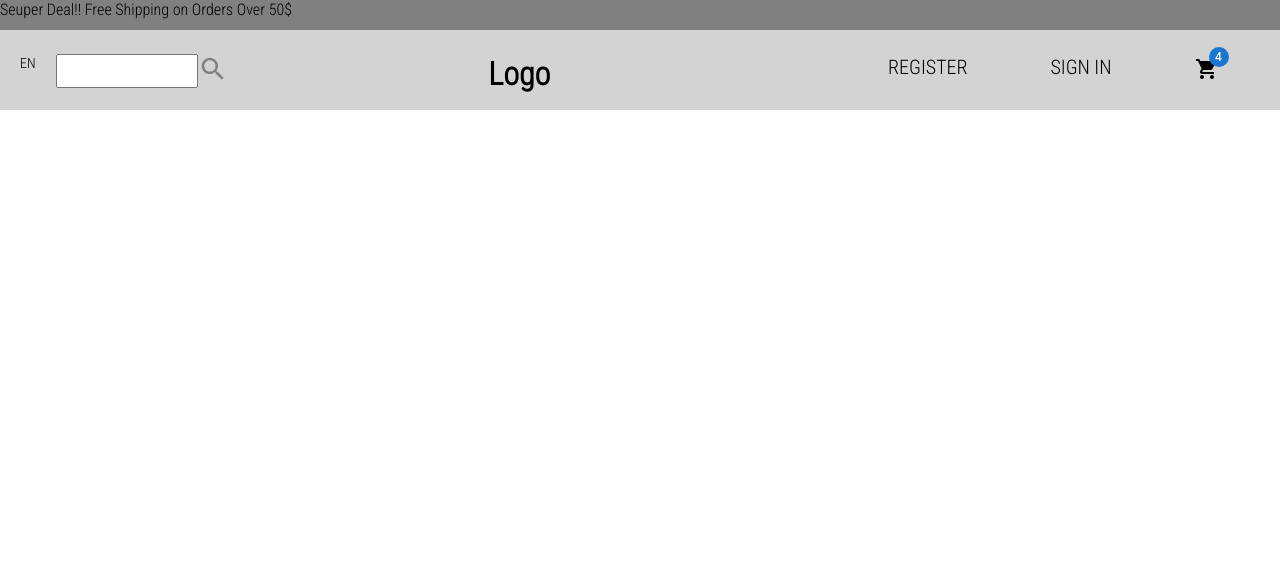
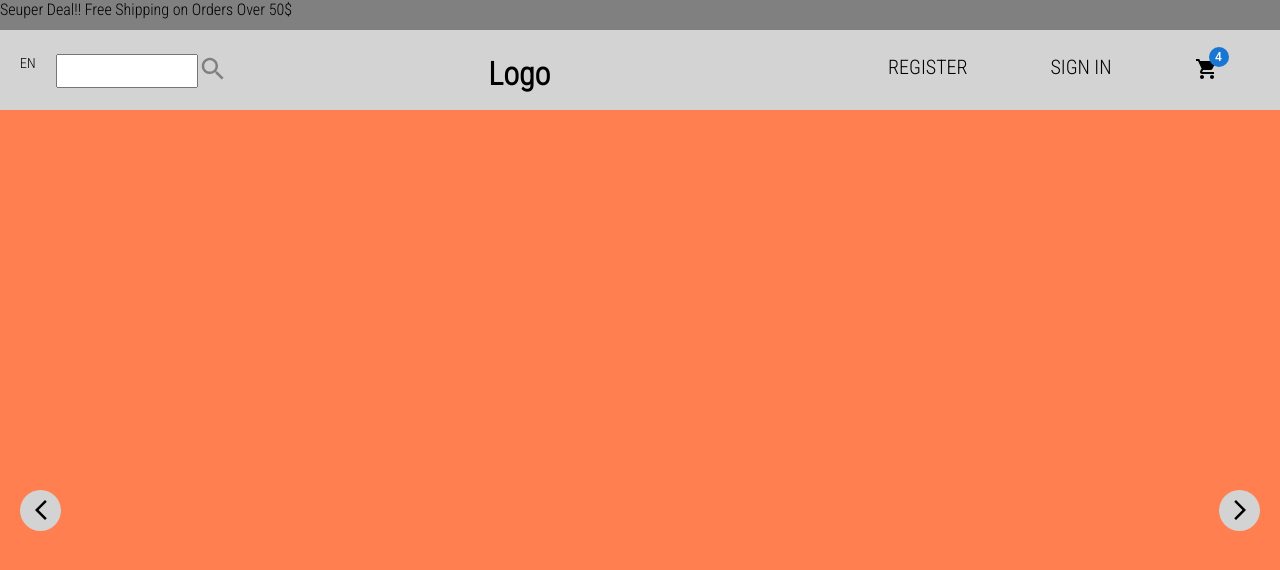
Before and after one commit to dzennank/Ecommerce-React, a React (Create React App) app: page / in a window 1280 px wide. Shown: the top 570 px of the page. Built offline with nearby package versions, Linux system fonts and the light colour scheme.

Commit message:
add Slider component

```diff
--- a/src/components/Announcement.jsx
+++ b/src/components/Announcement.jsx
@@ -1,12 +1,14 @@
 import styled from 'styled-components'
 import React from 'react'
 
+const Container = styled.div`
+height: 30px;
+background-color: gray;
+`
+
 const Announcement = () => {
 
-    const Container = styled.div`
-    height: 30px;
-    background-color: gray;
-    `
+
 
   return (
     <Container>
--- /dev/null
+++ b/src/components/Slider.jsx
@@ -0,0 +1,47 @@
+import React from 'react'
+import styled from 'styled-components';
+import ArrowBackIosNewIcon from '@mui/icons-material/ArrowBackIosNew';
+import ArrowForwardIosIcon from '@mui/icons-material/ArrowForwardIos';
+const Container = styled.div`
+display: flex;
+width: 100%;
+height: 100vh;
+background-color: coral;
+position: relative;
+`
+const Arrow = styled.div`
+   width: 25px;
+   height: 25px;
+    padding: 8px;
+    background-color: lightgrey;
+    border-radius: 50%;
+    display: flex;
+    allign-items: center;
+    justify-content: center;
+    position: absolute;
+    top: 0;
+    bottom: 0;
+    left: ${props => props.direction === "left" && "20px"};
+    right: ${props => props.direction === "right" && "20px"};
+    margin: auto;
+
+
+`
+
+
+const Slider = () => {
+  return (
+    <Container>
+        <Arrow direction = "left">
+            <ArrowBackIosNewIcon></ArrowBackIosNewIcon>
+
+        </Arrow>
+
+        <Arrow direction = "right">
+            <ArrowForwardIosIcon></ArrowForwardIosIcon>
+        </Arrow>
+    </Container>
+  )
+}
+
+export default Slider
--- a/src/pages/Home.jsx
+++ b/src/pages/Home.jsx
@@ -1,12 +1,14 @@
 import React from 'react'
 import Navbar from '../components/Navbar'
 import Announcement from '../components/Announcement'
+import Slider from '../components/Slider'
 
 const Home = () => {
   return (
     <>
     <Announcement />
     <Navbar />
+    <Slider />
 
 
     </>
```
